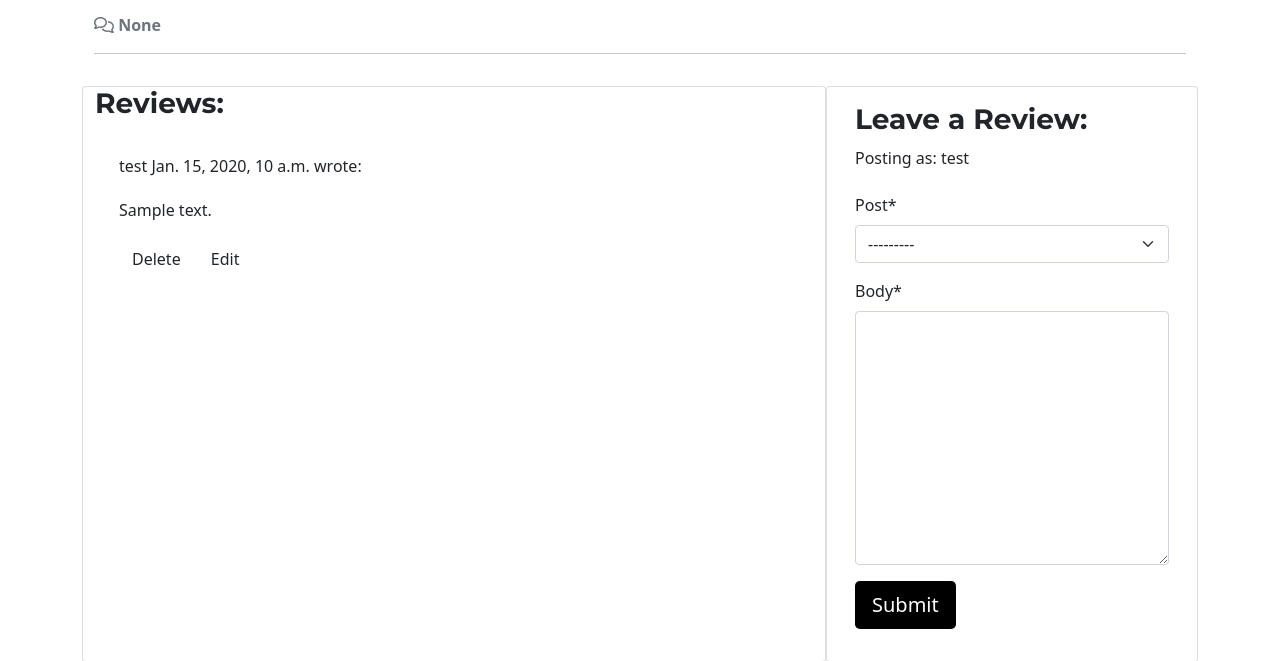
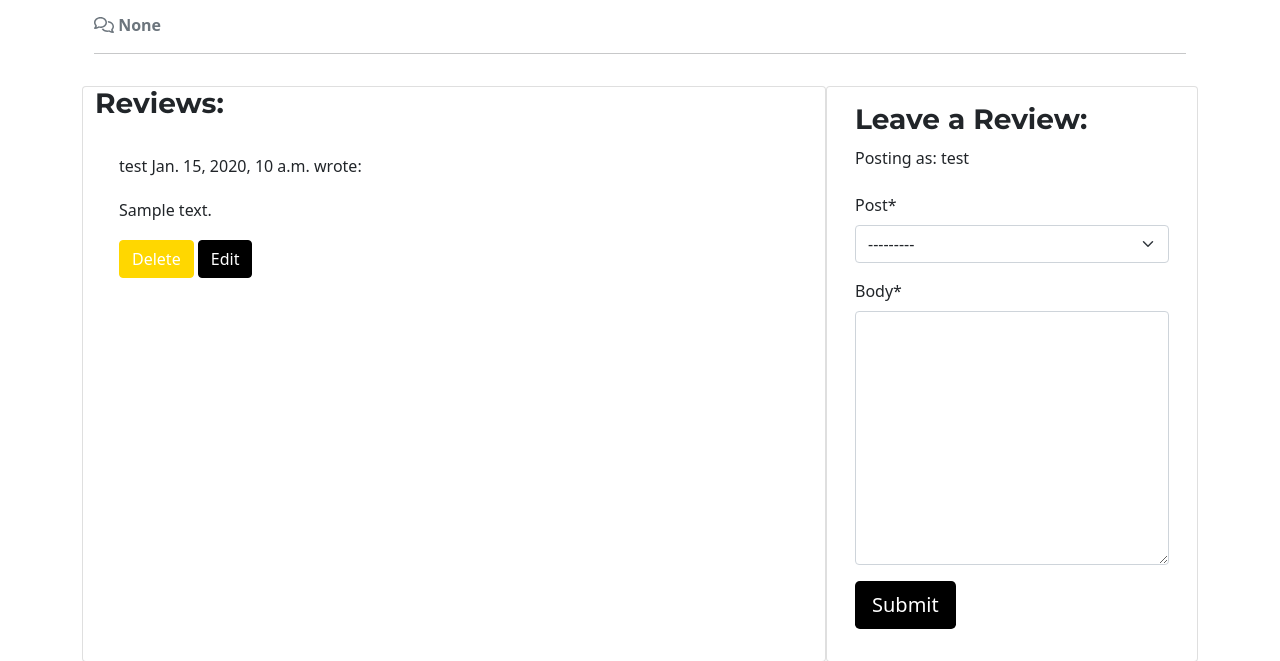
Before and after one commit to UloE-G/GoldenWokV3, a Django app: page / in a window 1280 px wide. Shown: the part 2146-2807 px from the top of the page. Run offline with Django 4.2, Linux system fonts and the light colour scheme; a user stored in the database is signed in; data comes from the database, SQL or seed files in the repository; tables that the repository leaves empty hold one stand-in row (values such as "Sample post"); some libraries are stand-ins or nearby versions.

Commit message:
Created code for edit, delete and approval in index.html

```diff
--- a/static/css/style.css
+++ b/static/css/style.css
@@ -138,6 +138,29 @@ section#open li {
     color: gold;
 }
 
+/* Reviews */
+.approval {
+    color: red;
+}
+
+.btn-delete {
+    color: #fff;
+    background-color: gold;
+    border-color: gold;
+}
+
+
+.btn-edit {
+    color: #fff;
+    background-color: black;
+    border-color: black;
+}
+
+
+.btn-edit:hover {
+    color: gold;
+}
+
 
 /* Footer */
 .footer {
@@ -212,33 +235,6 @@ section#contact .section-heading {
 }
 
 
-/*
-section#contact form#contactForm .form-group {
-    margin-bottom: 1.5rem;
-}
-
-
-section#contact form#contactForm .form-group input.form-control {
-    height: auto;
-}
-
-
-section#contact form#contactForm .form-group input, section#contact form#contactForm .form-group textarea {
-    padding: 1.25rem;
-}
-
-
-section#contact form#contactForm .form-group-textarea {
-    height: 100%;
-}
-
-
-section#contact form#contactForm .form-group-textarea textarea {
-    height: 100%;
-    min-height: 10rem;
-}  */
-
-
 /* Sign In */
 #signin h3 {
     text-align: center;
@@ -259,9 +255,6 @@ section#contact form#contactForm .form-group-textarea textarea {
 #signout p {
     text-align: center;
 }
-
-
-/* Register */
 
 
 /* Misc */
```
